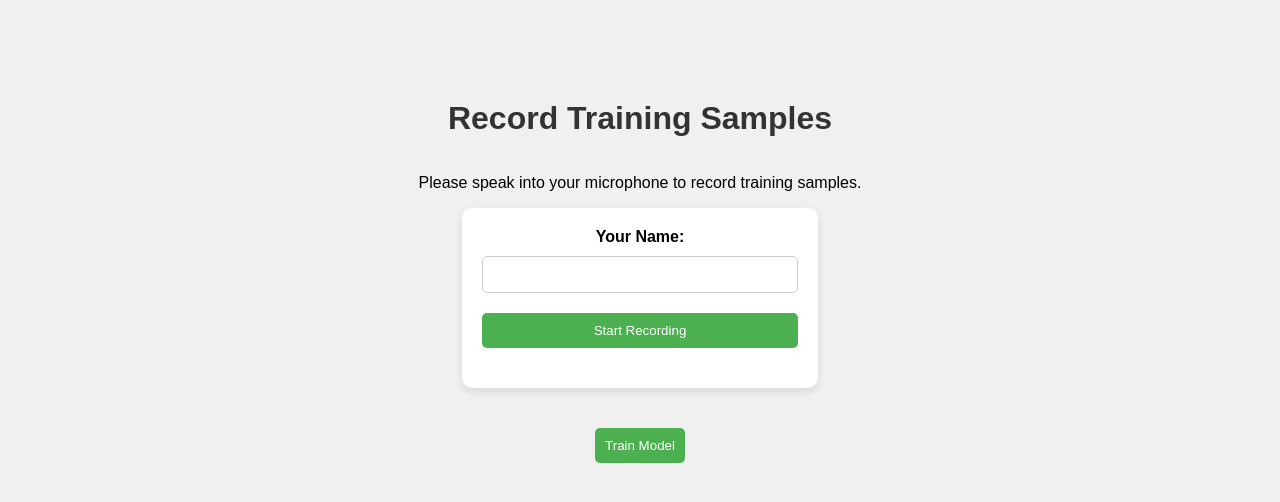
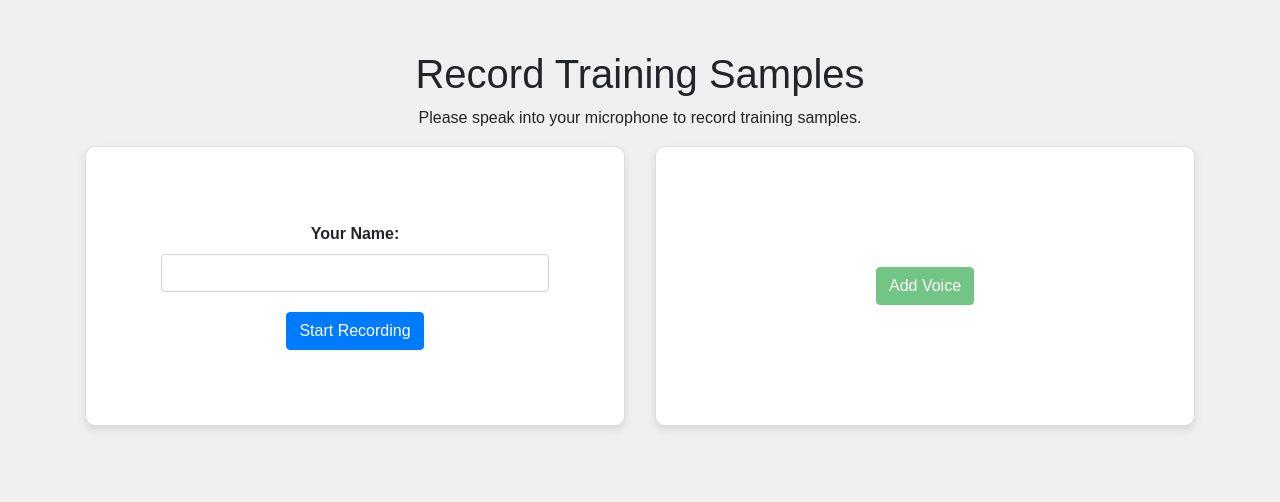
Before and after one commit to debasish1224/SafeSonic-Speaker_identification_System, a Flask app: page /train in a window 1280 px wide. Shown: the top 502 px of the page. Run offline with Flask 3, Linux system fonts and the light colour scheme; some libraries are stand-ins or nearby versions.

Commit message:
Update design of record,test,and result.

```diff
--- a/app.py
+++ b/app.py
@@ -1,6 +1,7 @@
 from flask import Flask, render_template, request
 import firebase_admin
 from firebase_admin import credentials, firestore
+from firebase_admin import storage
 from flask_socketio import SocketIO, emit
 from flask import jsonify
 import os
@@ -13,6 +14,8 @@ import python_speech_features as mfcc
 from sklearn import preprocessing
 from sklearn.mixture import GaussianMixture
 import pickle
+import io
+from pydub import AudioSegment
 
 app = Flask(__name__)
 socketio = SocketIO(app)
@@ -21,6 +24,9 @@ socketio = SocketIO(app)
 cred = credentials.Certificate('credentials.json')  # Update with your Firebase credentials path
 firebase_admin.initialize_app(cred)
 db = firestore.client()
+
+# Initialize Firebase Storage
+storage_client = storage.bucket('speaker-identification-system.appspot.com')
 
 @socketio.on('message')
 def handle_message(message):
@@ -119,6 +125,67 @@ def record_audio_test():
     waveFile.close()  # Closing WAV file
 
 
+# def record_audio_train():
+#     Name = request.form['name']  # Get the user's name from the form
+#     default_device_index = pyaudio.PyAudio().get_default_input_device_info()['index']  # Get default input device index
+#     for count in range(5):  # Recording 5 samples
+#         FORMAT = pyaudio.paInt16  # Setting audio format
+#         CHANNELS = 1  # Setting number of audio channels
+#         RATE = 44100  # Setting audio sampling rate
+#         CHUNK = 512  # Setting chunk size for audio stream
+#         RECORD_SECONDS = 10  # Setting duration of recording
+#         audio = pyaudio.PyAudio()  # Initializing PyAudio object
+
+#         socketio.emit('message', 'Recording sample {} of 5'.format(count + 1))  # Emitting a message to the client
+
+#         stream = audio.open(format=FORMAT, channels=CHANNELS,
+#                             rate=RATE, input=True, input_device_index=default_device_index,
+#                             frames_per_buffer=CHUNK)  # Opening audio stream for recording
+
+#         Recordframes = []  # Initializing list to store audio frames
+#         for i in range(0, int(RATE / CHUNK * RECORD_SECONDS)):
+#             data = stream.read(CHUNK)  # Reading audio data from stream
+#             Recordframes.append(data)  # Appending audio data to list
+
+#         stream.stop_stream()  # Stopping audio stream
+#         stream.close()  # Closing audio stream
+#         audio.terminate()  # Terminating PyAudio object
+
+#         OUTPUT_FILENAME = Name + "-sample" + str(count) + ".wav"  # Generating output file name
+#         WAVE_OUTPUT_FILENAME = os.path.join("training_set", OUTPUT_FILENAME)  # Generating file path
+
+#         # with open("training_set_addition.txt", 'a') as trainedfilelist:
+#         #     trainedfilelist.write(OUTPUT_FILENAME + "\n")  # Writing file name to file list
+
+#         # with wave.open(WAVE_OUTPUT_FILENAME, 'wb') as waveFile:
+#         #     waveFile.setnchannels(CHANNELS)  # Setting number of channels
+#         #     waveFile.setsampwidth(audio.get_sample_size(FORMAT))  # Setting sample width
+#         #     waveFile.setframerate(RATE)  # Setting frame rate
+#         #     waveFile.writeframes(b''.join(Recordframes))  # Writing audio frames to file
+
+#          # Upload the recorded audio file to Firebase Storage
+
+#          # this is for uploading all 5 audio to the training_set on firebase storage
+#         blob = storage_client.blob('training_set/' + OUTPUT_FILENAME)
+#         blob.upload_from_string(b''.join(Recordframes), content_type='audio/wav')
+
+#         # Write the file name to the local file list
+#         with open("training_set_addition.txt", 'a') as trainedfilelist:
+#             trainedfilelist.write(OUTPUT_FILENAME + "\n")
+
+#         # Download the file list from Firebase Storage
+#         blob_list = storage_client.blob('training_set_addition.txt')
+#         file_list = blob_list.download_as_string().decode()
+
+#         # Append the new file name to the file list
+#         file_list += OUTPUT_FILENAME + "\n"
+
+#         # Upload the updated file list back to Firebase Storage
+#         blob_list.upload_from_string(file_list)
+
+#     # Emitting a completion message
+#     socketio.emit('message', 'Recording completed for all 5 samples')
+
 def record_audio_train():
     Name = request.form['name']  # Get the user's name from the form
     default_device_index = pyaudio.PyAudio().get_default_input_device_info()['index']  # Get default input device index
@@ -159,12 +226,13 @@ def record_audio_train():
 
     socketio.emit('message', 'Recording completed for all 5 samples')  # Emitting a completion message
 
-# Function to train the Gaussian Mixture Model (GMM)
+
+# # Function to train the Gaussian Mixture Model (GMM)
 def train_model():
     source = "D:\\SpeakerIdentificationSystem\\website\\training_set\\"  # Setting path to training data
     dest = "D:\\SpeakerIdentificationSystem\\website\\trained_models\\"  # Setting path to save trained models
     train_file = "D:\\SpeakerIdentificationSystem\\website\\training_set_addition.txt"  # Setting path to training file list
-    socketio.emit('message', 'Training Started.....')
+    socketio.emit('message', 'Adding Started.....')
     file_paths = open(train_file, 'r')  # Opening training file list
     count = 1  # Initializing count
     features = np.asarray(())  # Initializing array to store features
@@ -200,7 +268,9 @@ def train_model():
         if os.path.isfile(file_path):
             os.remove(file_path)
             print("Deleted:", file_path)
-    socketio.emit('message', 'Training Completed.....')
+    socketio.emit('message', 'Added Successfully.....')
+
+
 
 def test_model():
     source = "D:\\SpeakerIdentificationSystem\\website\\testing_set\\"  # Setting path to testing data
@@ -265,7 +335,7 @@ def record_train():
     if request.method == 'POST':
         record_audio_train()
         # Instead of returning a plain string, return a JSON response with a message
-        return jsonify({'message': 'Audio recorded for training successfully'})
+        return jsonify({'message': 'Audio recorded successfully'})
     return render_template('record_train.html')
 
 
@@ -275,13 +345,36 @@ def train():
         # Check if training recordings are available
         train_file_path = "D:\\SpeakerIdentificationSystem\\website\\training_set_addition.txt"
         if not os.path.exists(train_file_path):
-            return jsonify({'message': 'No training recordings found. Please record training samples first.'}),400
+            return jsonify({'message': 'No recordings found. Please record your Voice first.'}),400
         # Check if training file is empty
         if os.path.getsize(train_file_path) == 0:
-            return jsonify({'message': 'No training recordings found in training file. Please record training samples first.'}),400
+            return jsonify({'message': 'No training recordings found. Please record your Voice first.'}),400
         train_model()
-        return jsonify({'message': 'Training Completed successfully'})
+        return jsonify({'message': 'Voice Added successfully'})
     return render_template('record_train.html')
+
+# @app.route('/train', methods=['GET','POST'])
+# def train():
+#     if request.method == 'POST':
+#         # Check if training recordings are available
+#         train_file = "training_set_addition.txt"  # Path to training file list in Firebase Storage
+#         train_file_path = train_file  # Full path to training file list
+#         blob = storage_client.blob(train_file_path)
+
+#         if not blob.exists():
+#             return jsonify({'message': 'No training recordings found. Please record training samples first.'}), 400
+
+#         # Check if training file is empty
+#         if blob.size == 0:
+#             return jsonify({'message': 'No training recordings found in training file. Please record training samples first.'}), 400
+
+#         # Start the training process
+#         train_model()
+#         return jsonify({'message': 'Training Completed successfully'})
+
+#     return render_template('record_train.html')
+
+
 
 
 @app.route('/record_test', methods=['GET', 'POST'])
--- a/templates/index.html
+++ b/templates/index.html
@@ -20,7 +20,7 @@
 
             </b>
         </a>
-        <button class="navbar-toggler" type="button" data-toggle="collapse" data-target="#navbarSupportedContent"
+        <button class="navbar-toggler ml-auto custom-toggler" type="button" data-toggle="collapse" data-target="#navbarSupportedContent"
             aria-controls="navbarSupportedContent" aria-expanded="false" aria-label="Toggle navigation">
             <span class="navbar-toggler-icon"></span>
         </button>
--- a/templates/record_train.html
+++ b/templates/record_train.html
@@ -4,6 +4,8 @@
     <meta charset="UTF-8">
     <meta name="viewport" content="width=device-width, initial-scale=1.0">
     <title>Record Training Samples</title>
+    <link rel="icon" type="image/png" href="/static/SafeSonic_Logo.png">
+    <link rel="stylesheet" href="https://stackpath.bootstrapcdn.com/bootstrap/4.5.2/css/bootstrap.min.css">
     <style>
         body {
             font-family: Arial, sans-serif;
@@ -13,22 +15,20 @@
             text-align: center;
         }
 
-        h1 {
-            color: #333;
-            margin-top: 50px;
-        }
-
         .container {
-            display: flex;
-            justify-content: center;
-            align-items: center;
-            flex-direction: column;
             margin-top: 50px;
         }
 
         .form-container {
             background-color: #fff;
-            padding: 20px;
+            padding: 55px;
+            border-radius: 10px;
+            box-shadow: 0 4px 8px rgba(0, 0, 0, 0.1);
+            margin-bottom: 20px;
+        }
+        .form-container2 {
+            background-color: #fff;
+            padding: 100px;
             border-radius: 10px;
             box-shadow: 0 4px 8px rgba(0, 0, 0, 0.1);
             margin-bottom: 20px;
@@ -36,36 +36,11 @@
 
         label {
             font-weight: bold;
-            margin-bottom: 10px;
-            display: block;
         }
 
         input[type="text"],
         input[type="submit"] {
-            width: 100%;
-            padding: 10px;
             margin-bottom: 20px;
-            border: 1px solid #ccc;
-            border-radius: 5px;
-            box-sizing: border-box;
-            transition: border-color 0.3s;
-        }
-
-        input[type="text"]:focus,
-        input[type="submit"]:focus {
-            outline: none;
-            border-color: #4CAF50;
-        }
-
-        input[type="submit"] {
-            background-color: #4CAF50;
-            color: white;
-            border: none;
-            cursor: pointer;
-        }
-
-        input[type="submit"]:hover {
-            background-color: #45a049;
         }
 
         #messages {
@@ -73,8 +48,21 @@
             text-align: left;
         }
 
-        #messages p {
-            margin: 5px 0;
+        #messages .message-container {
+            background-color: #dff0d8;
+            border-color: #d0e9c6;
+            color: #3c763d;
+            padding: 10px;
+            border-radius: 5px;
+            margin-bottom: 10px;
+        }
+
+        #messages .message-container p {
+            margin: 0;
+        }
+
+        .spinner-border {
+            display: none;
         }
     </style>
 </head>
@@ -83,19 +71,42 @@
         <h1>Record Training Samples</h1>
         <p>Please speak into your microphone to record training samples.</p>
 
-        <div class="form-container">
-            <form action="{{ url_for('record_train') }}" method="post">
+        <div class="row">
+            <!-- Left Box -->
+            <div class="col-md-6">
+                <div class="card form-container">
+                    <div class="card-body">
+                        <form class="needs-validation" novalidate>
+                            <div class="form-group">
                                 <label for="name">Your Name:</label>
-                <input type="text" id="name" name="name" required>
-                <input type="submit" value="Start Recording">
+                                <input type="text" class="form-control" id="name" name="name" required>
+                                <div class="invalid-feedback">
+                                    Please enter your name.
+                                </div>
+                            </div>
+                            <button type="submit" class="btn btn-primary" id="startRecordingBtn">Start Recording</button>
+
+                        </form>
+                        <div class="spinner-border text-primary mt-2" role="status" id="loadingSpinner">
+                            <span class="sr-only">Loading...</span>
+                        </div>
+                    </div>
+                </div>
+            </div>
+
+            <!-- Right Box -->
+            <div class="col-md-6">
+                <div class="card form-container2">
+                    <div class="card-body">
+                        <form class="needs-validation" id="testModelForm" novalidate>
+                            <button type="submit" class="btn btn-success" id="trainModelBtn" disabled>Add Voice</button>
                         </form>
                     </div>
+                </div>
+            </div>
+        </div>
 
-        <div id="messages"></div> <!-- Container for messages -->
-
-        <form id="testModelForm" action="{{ url_for('train') }}" method="post">
-            <input type="submit" value="Train Model">
-        </form>
+        <div id="messages" class="mt-4"></div> <!-- Container for messages -->
     </div>
 
     <!-- SocketIO setup -->
@@ -106,7 +117,11 @@
         // Function to handle incoming messages
         socket.on('message', function (message) {
             const messagesDiv = document.getElementById('messages');
-            messagesDiv.innerHTML += '<p>' + message + '</p>';
+            const messageContainer = document.createElement('div');
+            messageContainer.classList.add('message-container');
+            messageContainer.innerHTML = '<p>' + message + '</p>';
+            messagesDiv.appendChild(messageContainer);
+            messagesDiv.scrollTop = messagesDiv.scrollHeight;
         });
 
         // Function to handle the JSON response and display the message as an alert
@@ -114,24 +129,59 @@
             alert(response.message);
         }
 
+        // Function to clear all message containers
+        function clearMessages() {
+            const messagesDiv = document.getElementById('messages');
+            while (messagesDiv.firstChild) {
+                messagesDiv.removeChild(messagesDiv.firstChild);
+            }
+        }
+
         // Send a POST request to the server when the form is submitted
         document.querySelector('form').addEventListener('submit', function(event) {
             event.preventDefault(); // Prevent the default form submission
+            if (this.checkValidity() === false) {
+                event.stopPropagation();
+            } else {
+                const startRecordingBtn = document.getElementById('startRecordingBtn');
+                const loadingSpinner = document.getElementById('loadingSpinner');
+                const trainModelBtn = document.getElementById('trainModelBtn');
+                startRecordingBtn.setAttribute('disabled', 'true');
+                trainModelBtn.setAttribute('disabled', 'true');
+                loadingSpinner.style.display = 'inline-block';
+                clearMessages(); // Clear previous messages
                 fetch('/record_train', {
                     method: 'POST',
                     body: new FormData(this)
                 })
                 .then(response => response.json())
-        .then(data => handleResponse(data));
+                .then(data => {
+                    handleResponse(data);
+                    startRecordingBtn.removeAttribute('disabled');
+                    trainModelBtn.removeAttribute('disabled');
+                    loadingSpinner.style.display = 'none';
                 });
+            }
+            this.classList.add('was-validated');
+        });
+
         document.getElementById('testModelForm').addEventListener('submit', function(event) {
             event.preventDefault(); // Prevent the default form submission
+            if (this.checkValidity() === false) {
+                event.stopPropagation();
+            } else {
+                clearMessages(); // Clear previous messages
                 fetch('/train', {
                     method: 'POST',
                     body: new FormData(this)
                 })
                 .then(response => response.json())
-            .then(data => handleResponse(data));
+                .then(data => {
+                    handleResponse(data);
+                    document.getElementById('name').value = ''; // Empty the name input field
+                });
+            }
+            this.classList.add('was-validated');
         });
     </script>
 </body>
```
Also changed, not shown: static/css/styles.css (+55 -19 lines), templates/record_test.html (+55 -42 lines), templates/result.html (+35 -3 lines), static/congratulations.gif (added), 8 other files. Lines whose indentation alone changed are shown as unchanged.
